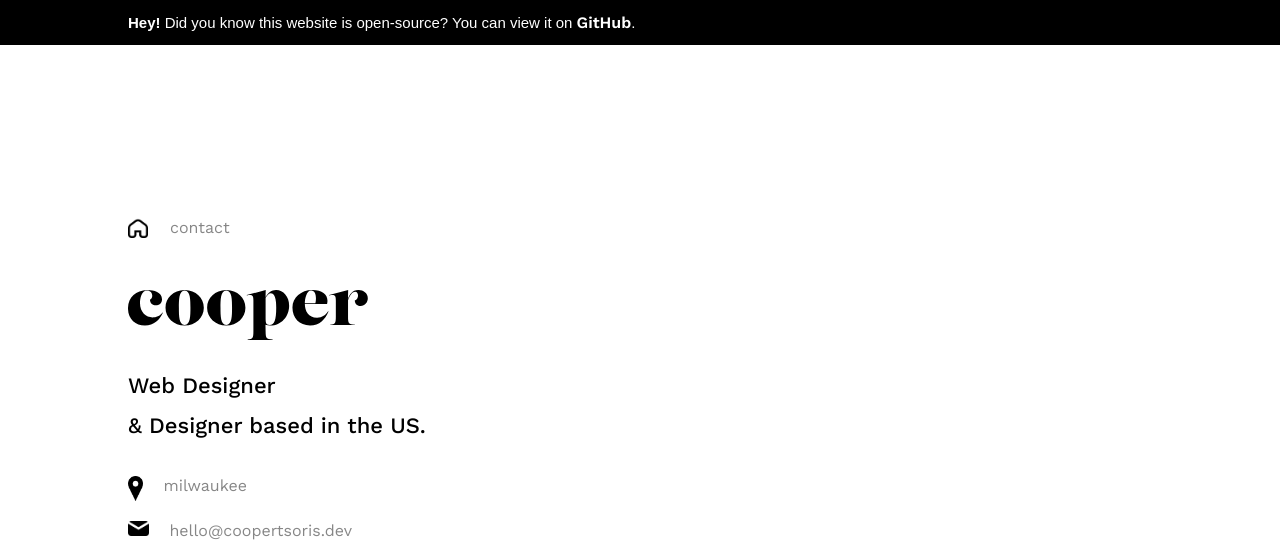
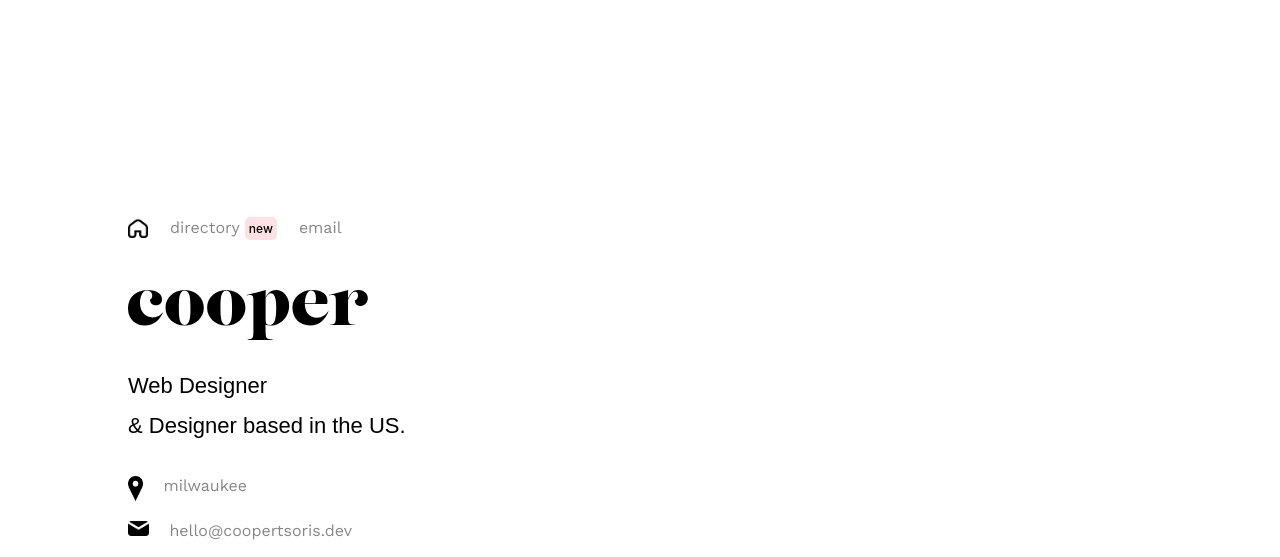
Before and after one commit to cooper25/portfolio-rewrite, a Gatsby site: page / in a window 1280 px wide. Shown: the top 557 px of the page. Built offline with nearby package versions, Linux system fonts and the light colour scheme; Gatsby itself is replaced by a stand-in of ours; a web font is replaced by a local one.

Commit message:
💄 Added "Directory" to Nav Bar & Other Changes

```diff
--- a/src/components/main.css
+++ b/src/components/main.css
@@ -77,15 +77,27 @@ ul #nobg {
 header {
     padding: 1%;
     padding-left: 10%;
-    font: 400 15px "Neue Haas", sans-serif;
+    font: 400 15px "neue-haas-grotesk-text", sans-serif;
     background: black;
     color: white;
+}
+header a {
+    font-family: "neue-haas-grotesk-text";
+}
+#tg {
+    padding: 4px;
+    background: #FCE0E3;
+    color: black;
+    border-radius: 5px;
+    font: 500 75% "Inter", sans-serif;
+    display: inline;
+    margin-left: 5px;
 }
 
 /* Text */
 
 p {
-    font: 500 22px "Work Sans", sans-serif;
+    font: 400 22px "neue-haas-grotesk-text", sans-serif;
     line-height: 40px;
 }
 a {
@@ -93,6 +105,7 @@ a {
     padding: 0px;
     text-decoration: none;
     font: 400 16px "Work Sans", sans-serif;
+    white-space: nowrap;
     transition: .3s;
 }
 h3 {
--- a/src/pages/index.jsx
+++ b/src/pages/index.jsx
@@ -4,7 +4,7 @@ import "../components/main.css"
 
 export default function Home() {
   return (
-    <body id="bd">
+    <body>
       <Helmet>
         <title>coopertsoris</title>
         <link id="favicon" rel="shortcut icon" type="image/png" href="/assets/favicon.png"></link>
@@ -27,11 +27,12 @@ export default function Home() {
         <meta property="twitter:image" content="https://coopertsoris.dev/assets/thumbnail.png/"/>
         <script defer src='https://static.cloudflareinsights.com/beacon.min.js' data-cf-beacon='{"token": "1a7b87ab2d484241818047ef8bf2771d"}'></script>
       </Helmet>
-      <header id="header"><b>Hey!</b> Did you know this website is open-source? You can view it on <a target="_blank" rel="noreferrer" href="https://github.com/cooper25/portfolio-rewrite">GitHub</a>.</header>
+      {/*<header id="header"><b>Looking for my social media?</b> You can view the directory by clicking <a target="_blank" rel="noreferrer" href="https://directory.cppr.design/">here</a>.</header>*/}
       <div className="elements">
         <ul id="spc">
           <li><a id="nobg" href={"/"}><img id="active" draggable="false" height="20" src="/assets/homepng.png"></img></a></li>
-          <li><a href={"mailto:hello@coopertsoris.dev"}>contact</a></li>
+          <li><a target="_blank" rel="noreferrer" href={"https://directory.cppr.design/"}>directory<div id="tg">new</div></a></li>
+          <li><a target="_blank" rel="noreferrer" href={"mailto:hello@coopertsoris.dev"}>email</a></li>
         </ul><br/>
         <img draggable="false" height="50" src="./assets/fullname.svg"></img>
         <p id="spc">Web Designer <br/>& Designer based in the US.</p>
```
